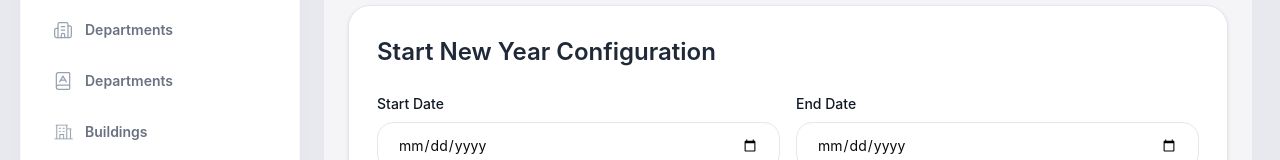
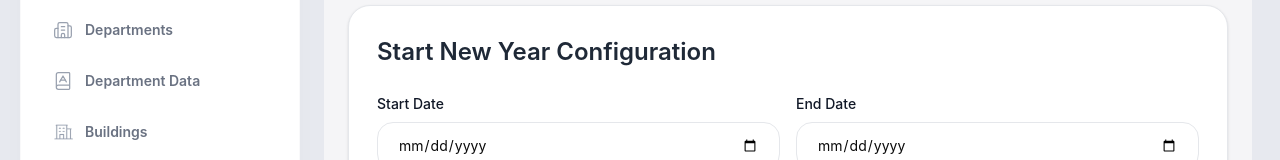
Before and after one commit to Kerolos2023/Graduation-Project, a Next.js app: page /student-affairs/college-data/new-year in a window 1280 px wide. Shown: the part 129-289 px from the top of the page. Built offline with nearby package versions, Linux system fonts and the light colour scheme; no server answers.

Commit message:
edit sidebar

```diff
--- a/src/components/layout/Sidebar.tsx
+++ b/src/components/layout/Sidebar.tsx
@@ -195,7 +195,7 @@ export const Sidebar: React.FC<SidebarProps> = ({ onClose }) => {
                 />
                 <NavItem
                     icon={BookAIcon}
-                    label="Departments"
+                    label="Department Data"
                     href="/student-affairs/college-data/department-data"
                     isActive={pathname?.includes('/department-data')}
                     onClick={onClose}
```
